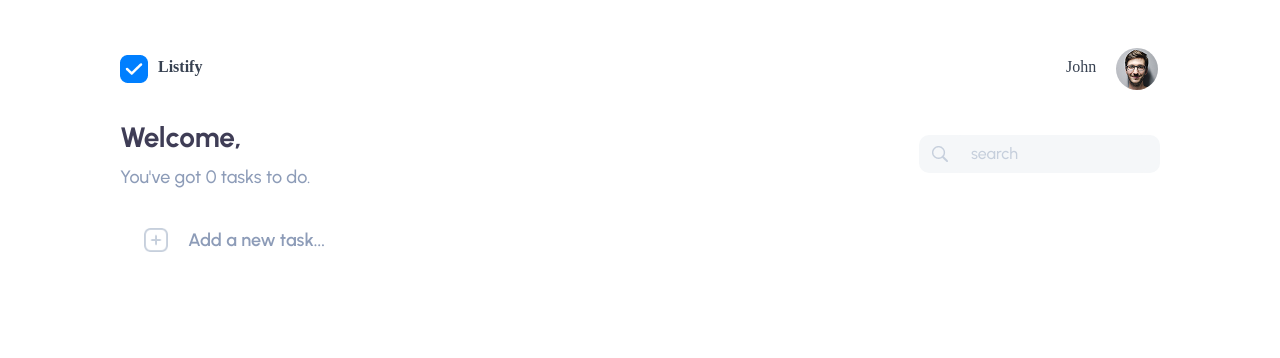
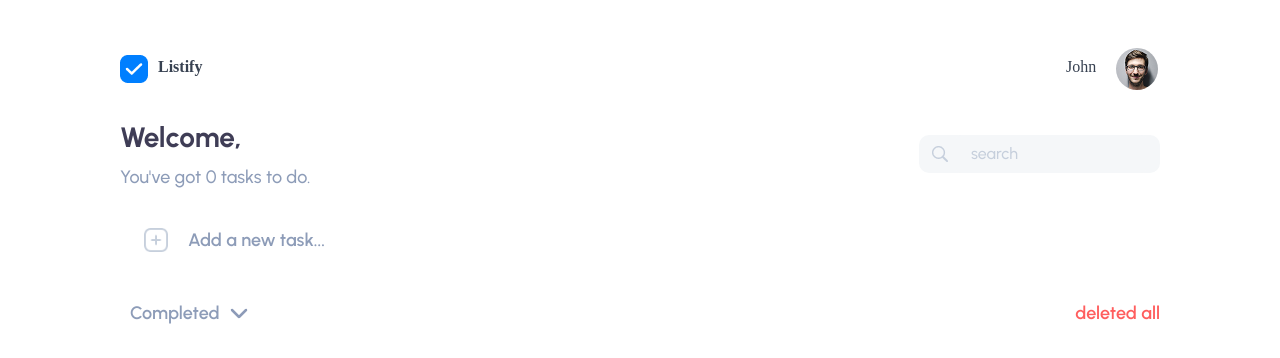
Before and after one commit to aniketkolate/listify, an Angular app: page /dashboard in a window 1280 px wide. Shown: the top 358 px of the page. Built offline with nearby package versions, Linux system fonts and the light colour scheme.

Commit message:
feat:implemented delete all completed functionality

```diff
--- a/src/app/dashboard/components/task-card/task-card.component.html
+++ b/src/app/dashboard/components/task-card/task-card.component.html
@@ -4,21 +4,25 @@
 <div class="task-container " [ngClass]="disabled ? 'disabled': '' ">
   <div class="task-card-container">
     <div class="checkbox-wrapper">
-      <input [disabled]="disabled" type="checkbox" class="custom-checkbox">
+      <input [disabled]="disabled" (click)="markTaskCompleted(task.id)" type="checkbox"
+        [checked]="task.status=='COMPLETED'" class="custom-checkbox">
     </div>
     <div class="task-content-wrapper">
       <div class="task-title">
         <h3>{{task.title}}</h3>
         <div class="action-btn-wrapper">
-          <button class=" task-btn-icon"> <img src="assets/icons/right-arrow.png" alt="Open">
+          <button class=" task-btn-icon"> <img src="assets/icons/right-arrow.png" alt="Open"
+              *ngIf="task.status=='TODO'">
           </button>
-          <button class=" task-btn-icon" (click)="isEditTaskEnable()"> <img src="assets/icons/edit.png" alt="Edit">
+          <button class=" task-btn-icon" (click)="isEditTaskEnable()"> <img src="assets/icons/edit.png" alt="Edit"
+              *ngIf="task.status=='TODO'">
           </button>
-          <button class=" task-btn-icon" (click)="deleteTask(task.id)"> <img src="assets/icons/cross.png" alt="Delete">
+          <button class=" task-btn-icon" (click)="deleteTask(task.id)"> <img
+              [src]=" task.status=='TODO' ? 'assets/icons/cross.png':'assets/icons/cross-delete-btn.png'" alt="Delete">
           </button>
         </div>
       </div>
-      <p>{{task.description}}</p>
+      <p *ngIf="showDescription">{{task.description}}</p>
     </div>
   </div>
 </div>
--- a/src/app/dashboard/components/task-card/task-card.component.scss
+++ b/src/app/dashboard/components/task-card/task-card.component.scss
@@ -61,7 +61,6 @@
       // -moz-appearance: none;
       border-radius: 7px;
       border: 2px solid #C6CFDC;
-
     }
   }
 
@@ -88,7 +87,6 @@
       font-weight: 500;
       font-style: Medium;
       font-size: 16px;
-
     }
   }
 }
@@ -144,7 +142,6 @@
   cursor: pointer;
 }
 
-
 .add-task-input-card {
   .task-content-wrapper {
     padding: 15px 20px;
@@ -175,12 +172,10 @@
   }
 
   .add-task-btn-container {
-
     margin-right: 20px;
 
     button {
       font-size: 14px;
-      // border: 1px solid #000;
       border: 2px solid #C6CFDC;
       width: 70px;
       display: flex;
--- a/src/app/dashboard/components/task-card/task-card.component.ts
+++ b/src/app/dashboard/components/task-card/task-card.component.ts
@@ -2,7 +2,6 @@ import { Component, EventEmitter, Input, Output } from '@angular/core';
 import { NgClass, CommonModule } from '@angular/common';
 import { Task, } from '../../models/common.model';
 import { AddTaskComponent } from "../add-task/add-task.component";
-
 
 @Component({
   selector: 'lst-task-card',
@@ -15,6 +14,8 @@ export class TaskCardComponent {
   @Output() delete = new EventEmitter();
   @Output() edit = new EventEmitter();
   @Output() editTaskEvent = new EventEmitter();
+  @Output() markTaskCompleteEvent = new EventEmitter();
+  @Input() showDescription: boolean = true;
   @Input() disabled = false;
   @Input() task: Task = {
     id: 0,
@@ -22,7 +23,6 @@ export class TaskCardComponent {
     description: '',
     status: 'TODO'
   };
-
   isEditable: boolean = false;
   taskService: any;
 
@@ -46,4 +46,8 @@ export class TaskCardComponent {
   isEditTaskEnable() {
     this.isEditable = true;
   }
+
+  markTaskCompleted(taskId: number) {
+    this.markTaskCompleteEvent.emit(taskId);
+  }
 }
--- a/src/app/dashboard/dashboard-home/dashboard-home.component.html
+++ b/src/app/dashboard/dashboard-home/dashboard-home.component.html
@@ -2,6 +2,26 @@
 
 <lst-add-task (addTastEvent)="addTast($event)"></lst-add-task>
 
-<div *ngFor="let task of filteredList ">
-  <lst-task-card [task]="task" (delete)="deleteTask($event)" (editTaskEvent)="editTask($event)"></lst-task-card>
+<div *ngFor="let task of filteredList; let i = index ">
+  @if(i==0){
+  <lst-task-card [task]="task" [showDescription]="true" (delete)="deleteTask($event)" (editTaskEvent)="editTask($event)"
+    (markTaskCompleteEvent)="markTaskCompleted($event)"></lst-task-card>
+
+  } @else {
+  <lst-task-card [task]="task" [showDescription]="false" (delete)="deleteTask($event)"
+    (editTaskEvent)="editTask($event)" (markTaskCompleteEvent)="markTaskCompleted($event)"></lst-task-card>
+  }
 </div>
+<div class="dashboard-container">
+  <div class="dashboard-complet-wrapper">
+    <p> Completed</p>
+    <img src="assets/icons/down-arrow-icon.png" alt="down arrow">
+  </div>
+  <div class="dashboard-delet-wrapper" (click)="CompletedTaskDelete()">
+    deleted all
+  </div>
+</div>
+<div *ngFor="let task of completedTaskList ">
+  <lst-task-card [disabled]="task.status=='COMPLETED' " [task]="task" [showDescription]="false"
+    (delete)="deleteTask($event)" (editTaskEvent)="editTask($event)"></lst-task-card>
+</div>
--- a/src/app/dashboard/dashboard-home/dashboard-home.component.scss
+++ b/src/app/dashboard/dashboard-home/dashboard-home.component.scss
@@ -0,0 +1,29 @@
+.dashboard-container {
+  display: flex;
+  justify-content: space-between;
+  align-items: center;
+  margin-top: 40px;
+
+  .dashboard-complet-wrapper {
+    display: flex;
+    align-items: center;
+
+    p {
+      font-family: Urbanist;
+      font-weight: 600;
+      font-style: SemiBold;
+      font-size: 18px;
+      color: #8D9CB8;
+      margin: 10px;
+    }
+  }
+
+  .dashboard-delet-wrapper {
+    font-family: Urbanist;
+    font-weight: 600;
+    font-style: SemiBold;
+    font-size: 18px;
+    color: #FF5E5E;
+    cursor: pointer;
+  }
+}
--- a/src/app/dashboard/dashboard-home/dashboard-home.component.ts
+++ b/src/app/dashboard/dashboard-home/dashboard-home.component.ts
@@ -1,21 +1,23 @@
-import { Component, OnInit, } from '@angular/core';
+import { Component, Input, OnInit, } from '@angular/core';
 import { WelcomeSearchComponent } from "../components/welcome-search/welcome-search.component";
 import { TaskCardComponent } from '../components/task-card/task-card.component';
 import { Task } from '../models/common.model';
 import { TaskService } from '../services/task.service';
-import { NgFor } from '@angular/common';
+import { CommonModule, NgClass, NgFor, NgIf } from '@angular/common';
 import { AddTaskComponent } from "../components/add-task/add-task.component";
 
 @Component({
   selector: 'lst-dashboard-home',
-  imports: [WelcomeSearchComponent, TaskCardComponent, NgFor, AddTaskComponent],
+  imports: [WelcomeSearchComponent, TaskCardComponent, NgFor, AddTaskComponent, NgIf, NgClass, CommonModule],
   templateUrl: './dashboard-home.component.html',
   styleUrl: './dashboard-home.component.scss'
 })
 export class DashboardHomeComponent implements OnInit {
+  @Input() disabled = false;
   [x: string]: any;
   myTaskList: Task[] = [];
   filteredList: Task[] = [];
+  completedTaskList: Task[] = [];
   taskTitle: string = ''
   taskDesc: string = ''
 
@@ -26,7 +28,8 @@ export class DashboardHomeComponent implements OnInit {
 
   getAllTask() {
     this.myTaskList = this.taskService.getAllTask();
-    this.filteredList = this.myTaskList;
+    this.filteredList = this.myTaskList.filter((task: Task) => task.status == "TODO");;
+    this.completedTaskList = this.myTaskList.filter((task: Task) => task.status == "COMPLETED");
   }
 
   addTast(task: Task) {
@@ -52,4 +55,15 @@ export class DashboardHomeComponent implements OnInit {
       this.filteredList = this.myTaskList;
     }
   }
+
+  markTaskCompleted(taskId: number) {
+    this.taskService.markTaskCompleted(taskId);
+    this.getAllTask();
+  }
+
+  CompletedTaskDelete() {
+    this.taskService.CompletedTaskDelete();
+    this.getAllTask();
+  }
+
 }
--- a/src/app/dashboard/services/task.service.ts
+++ b/src/app/dashboard/services/task.service.ts
@@ -37,4 +37,18 @@ export class TaskService {
   updateTaskListInLocalStorage() {
     localStorage.setItem('taskList', JSON.stringify(this.taskList));
   }
+
+  markTaskCompleted(taskId: number) {
+    this.taskList.forEach((task: Task) => {
+      if (task.id == taskId) {
+        task.status = "COMPLETED";
+      }
+    })
+    this.updateTaskListInLocalStorage();
+  }
+
+  CompletedTaskDelete() {
+    this.taskList = this.taskList.filter(task => task.status !== 'COMPLETED');
+    localStorage.setItem('taskList', JSON.stringify(this.taskList));
+  }
 }
```
Also changed, not shown: src/assets/icons/down-arrow-icon.png (added).
